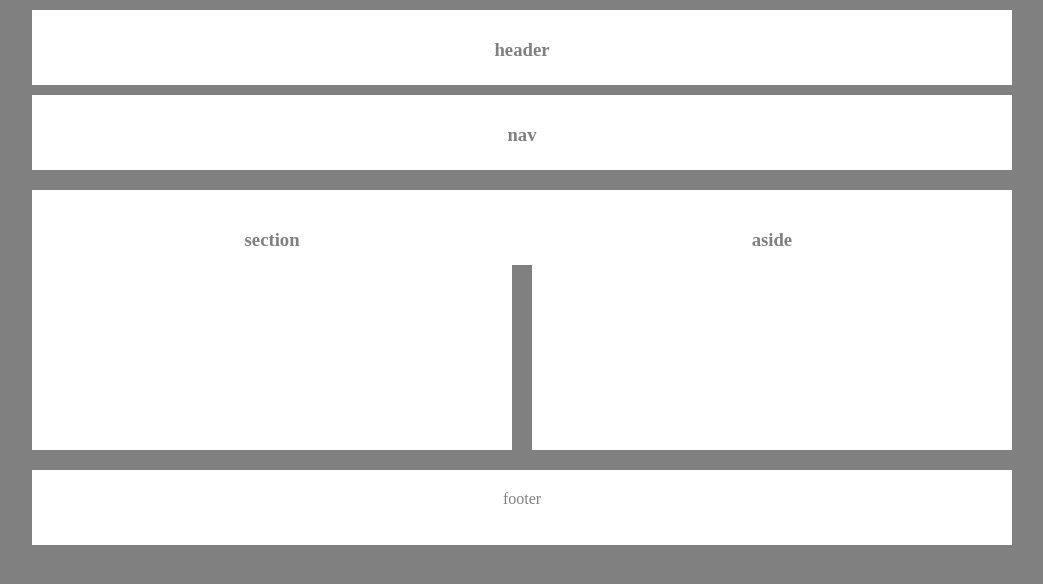
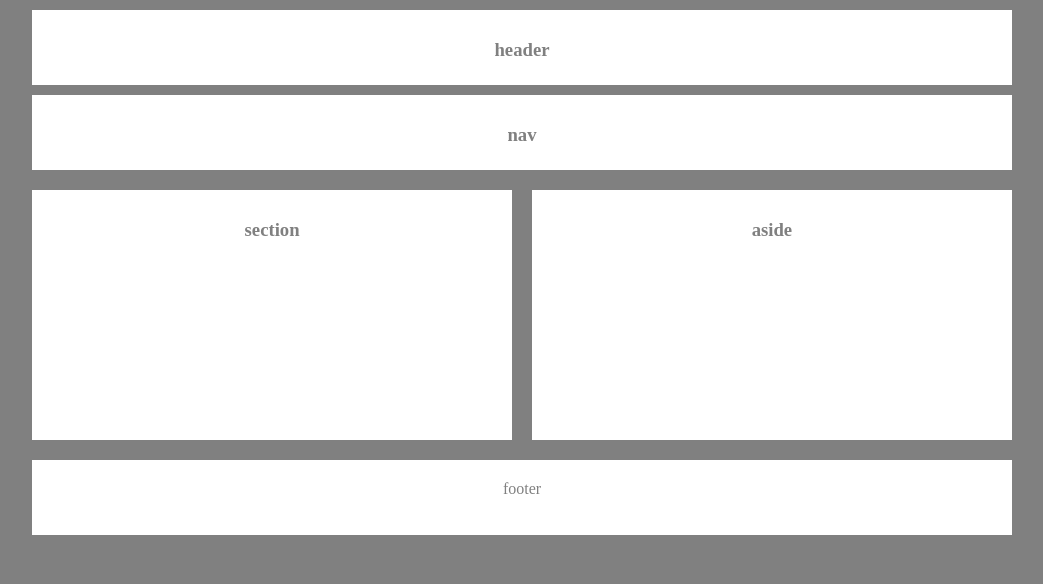
Before and after one commit to Burtonpinckney/HWAssignment1, a plain HTML site: page index.html in a window 1280 px wide. Shown: the whole page, without its empty margins (118-1161 px from the left). Drawn offline with Linux system fonts and the light colour scheme.

Commit message:
fixed index file / css

```diff
--- a/Homeworkassignment1.css
+++ b/Homeworkassignment1.css
@@ -17,7 +17,7 @@
     text-align: center;
   }
 
-  div {
+  .nav {
       padding-top: 10px;
       background-color: white;
       color: grey;
@@ -55,6 +55,6 @@
     color: grey;
     height: 75px;
   }
-  .clearfix:after {
+  /* .clearfix:after {
     content: ""
-  }
+  } */
--- a/index.html
+++ b/index.html
@@ -13,11 +13,11 @@
     <h3>header</h3>
   </header>
 
-  <div>
+  <div class="nav">
     <h3>nav</h3>
   </div>
 
-  <div class="clearfix">
+  <div>
     <section id="left">
         <h3>section</h3>
     </section>
```
